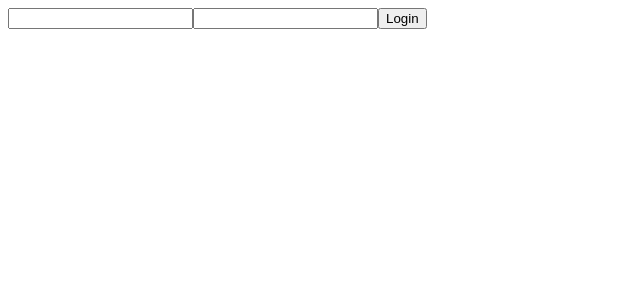
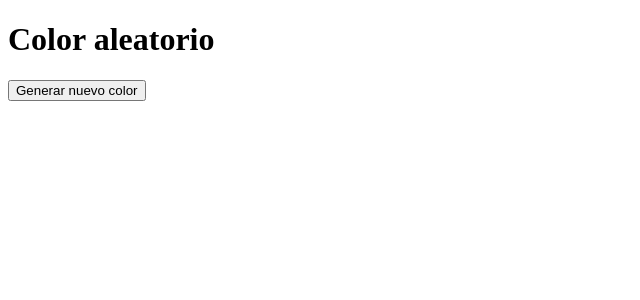
Before and after one commit to novajslabs/nova.js, a React (Vite) app: page / in a window 1280 px wide. Shown: the top 300 px of the page, without its empty margins (0-640 px from the left). Built offline with nearby package versions, Linux system fonts and the light colour scheme.

Commit message:
feat: add useRandomColor for ts #32

```diff
--- a/src/App.tsx
+++ b/src/App.tsx
@@ -1,23 +1,14 @@
-import { useInput } from "./hooks/ts/useInput";
+import { useRandomColor } from "./hooks/ts/useRandomColor";
 
-const AppTs = () => {
-  const { inputValue: email, onInputChange: emailChange } =
-    useInput<string>("");
-  const { inputValue: password, onInputChange: passwordChange } =
-    useInput<string>("");
-
-  const handleSubmit = (event: React.FormEvent<HTMLFormElement>) => {
-    event.preventDefault();
-    console.log(email, password);
-  };
+function AppTs() {
+  const { color, generateColor } = useRandomColor();
 
   return (
-    <form onSubmit={handleSubmit}>
-      <input type="email" value={email} onChange={emailChange} />
-      <input type="password" value={password} onChange={passwordChange} />
-      <button type="submit">Login</button>
-    </form>
+    <div>
+      <h1 style={{ color: color }}>Color aleatorio</h1>
+      <button onClick={generateColor}>Generar nuevo color</button>
+    </div>
   );
-};
+}
 
 export default AppTs;
--- /dev/null
+++ b/src/hooks/ts/useRandomColor.ts
@@ -0,0 +1,18 @@
+import { useState } from "react";
+
+export const useRandomColor = () => {
+  const [color, setColor] = useState("#000000");
+
+  const generateColor = () => {
+    const newColor =
+      "#" +
+      Math.floor(Math.random() * 16777215)
+        .toString(16)
+        .padStart(6, "0");
+
+    setColor(newColor);
+    return newColor;
+  };
+
+  return { color, generateColor };
+};
--- a/src/main.tsx
+++ b/src/main.tsx
@@ -5,6 +5,6 @@ import AppJs from "./App.jsx";
 
 ReactDOM.createRoot(document.getElementById("root")!).render(
   <React.StrictMode>
-    <AppJs />
+    <AppTs />
   </React.StrictMode>
 );
```
